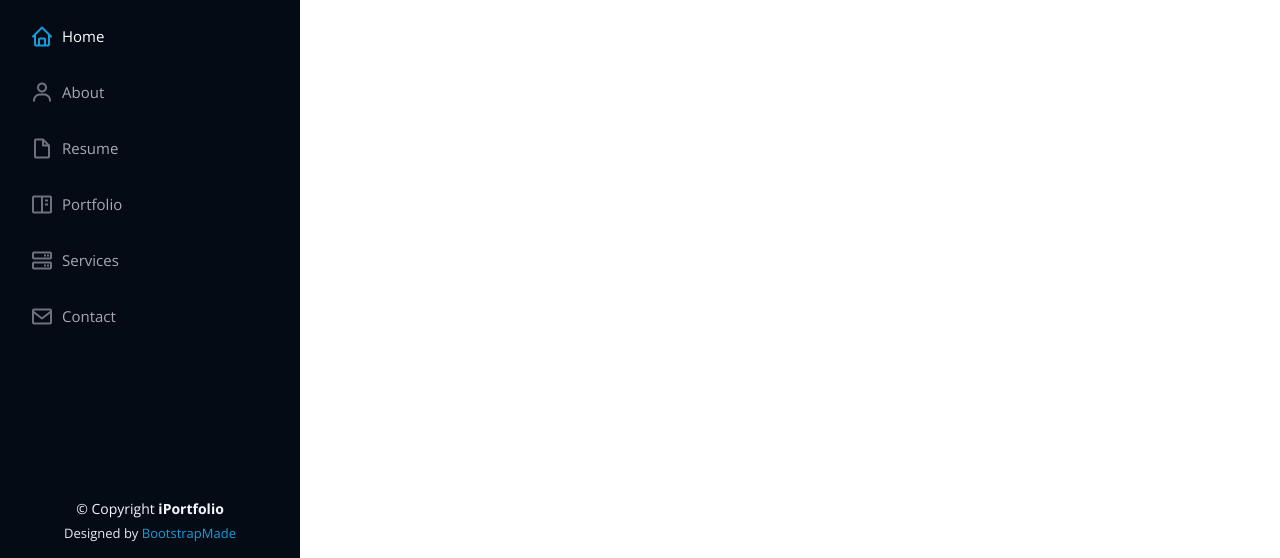
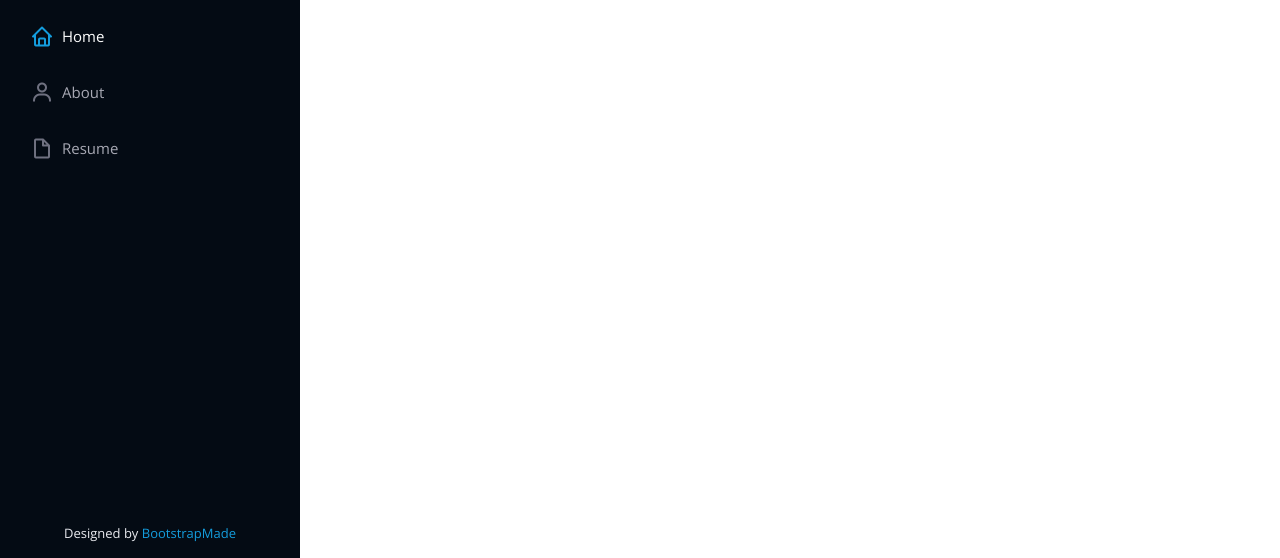
Before and after one commit to xama3l/xama3l.github.io, a plain HTML site: page inner-page.html in a window 1280 px wide. Shown: the part 242-800 px from the top of the page. Drawn offline with nearby package versions, Linux system fonts and the light colour scheme.

Commit message:
portofolio1.2

```diff
--- a/inner-page.html
+++ b/inner-page.html
@@ -61,9 +61,6 @@
           <li><a href="#hero" class="nav-link scrollto active"><i class="bx bx-home"></i> <span>Home</span></a></li>
           <li><a href="#about" class="nav-link scrollto"><i class="bx bx-user"></i> <span>About</span></a></li>
           <li><a href="#resume" class="nav-link scrollto"><i class="bx bx-file-blank"></i> <span>Resume</span></a></li>
-          <li><a href="#portfolio" class="nav-link scrollto"><i class="bx bx-book-content"></i> <span>Portfolio</span></a></li>
-          <li><a href="#services" class="nav-link scrollto"><i class="bx bx-server"></i> <span>Services</span></a></li>
-          <li><a href="#contact" class="nav-link scrollto"><i class="bx bx-envelope"></i> <span>Contact</span></a></li>
         </ul>
       </nav><!-- .nav-menu -->
     </div>
@@ -99,9 +96,6 @@
   <!-- ======= Footer ======= -->
   <footer id="footer">
     <div class="container">
-      <div class="copyright">
-        &copy; Copyright <strong><span>iPortfolio</span></strong>
-      </div>
       <div class="credits">
         <!-- All the links in the footer should remain intact. -->
         <!-- You can delete the links only if you purchased the pro version. -->
```
Also changed, not shown: assets/img/hero-bg.jpg (deleted).
